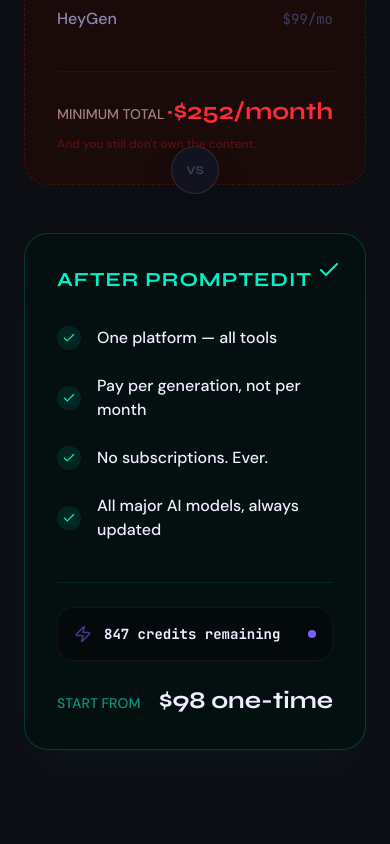
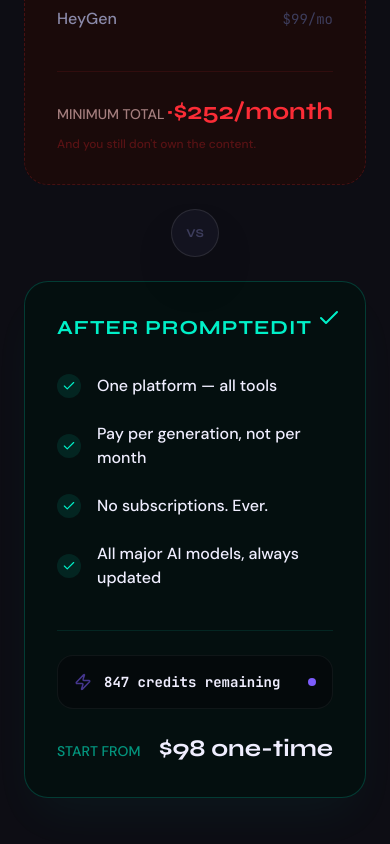
Before and after one commit to ugly-ceaser/FrontEndInterview, a Vue app: page / in a window 390 px wide. Shown: the part 1862-2706 px from the top of the page. Built offline with nearby package versions, Linux system fonts and the light colour scheme.

Commit message:
fix(responsive): separate VS badge into desktop and mobile views to prevent text overlap on stacked screens

```diff
--- a/src/sections/ValueProp.vue
+++ b/src/sections/ValueProp.vue
@@ -16,8 +16,8 @@
       </div>
 
       <div class="grid md:grid-cols-2 gap-12 relative items-center">
-        <!-- VS Badge -->
-        <div class="flex absolute left-1/2 top-[48%] md:top-1/2 -translate-x-1/2 -translate-y-1/2 w-12 h-12 md:w-16 md:h-16 rounded-full bg-elevated border border-white/10 items-center justify-center z-20 font-syne font-bold text-text-ghost text-xs md:text-base shadow-2xl">
+        <!-- VS Badge (Desktop Only) -->
+        <div class="hidden md:flex absolute left-1/2 top-1/2 -translate-x-1/2 -translate-y-1/2 w-16 h-16 rounded-full bg-elevated border border-white/10 items-center justify-center z-30 font-syne font-bold text-text-ghost text-base shadow-2xl">
           VS
         </div>
 
@@ -70,6 +70,13 @@
           </div>
         </div>
 
+        <!-- VS Badge (Mobile Only) -->
+        <div class="flex md:hidden justify-center items-center z-20 my-[-24px]">
+          <div class="w-12 h-12 rounded-full bg-elevated border border-white/10 flex items-center justify-center font-syne font-bold text-text-ghost text-xs shadow-2xl">
+            VS
+          </div>
+        </div>
+
         <!-- After Card -->
         <div
           v-motion
```
